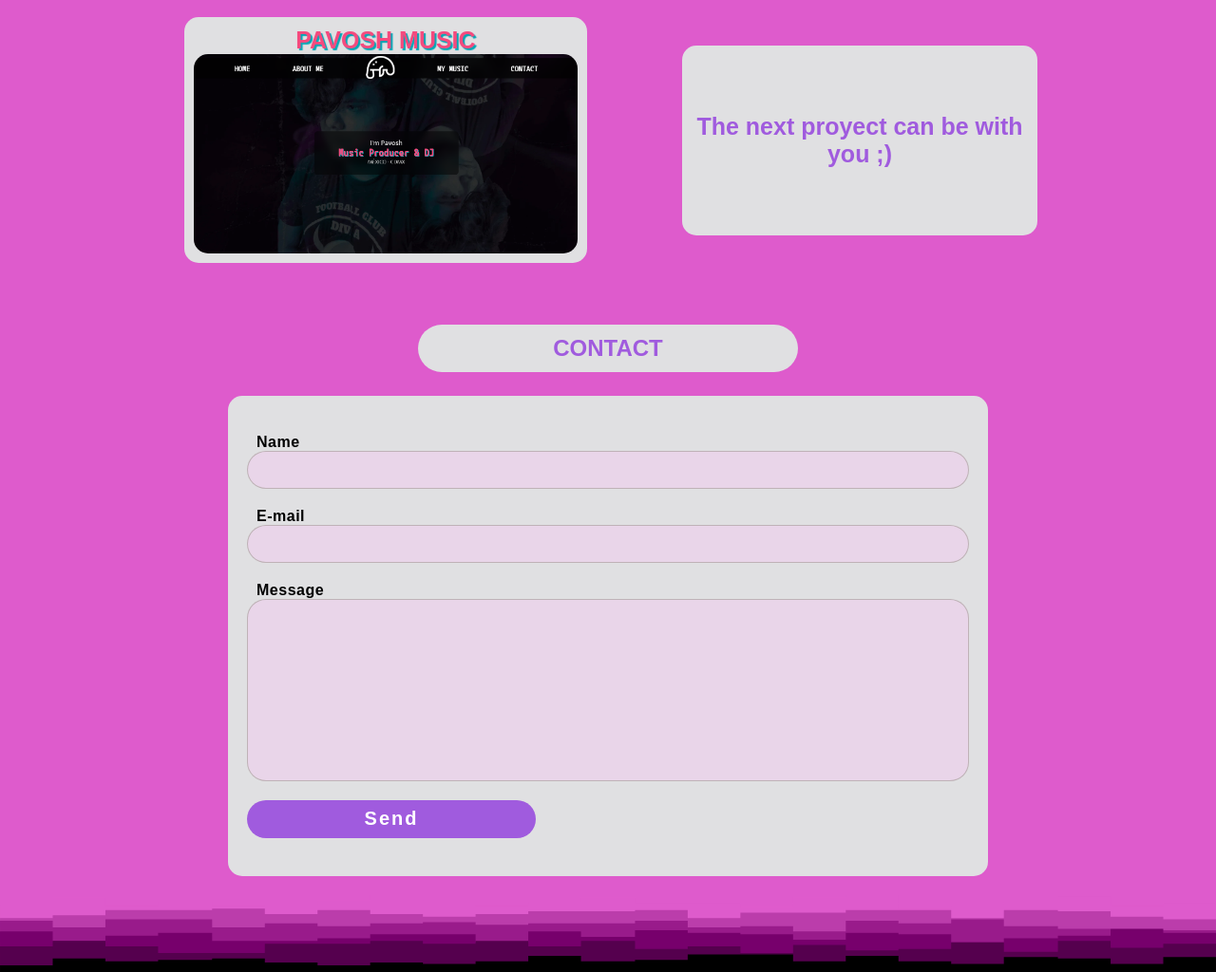
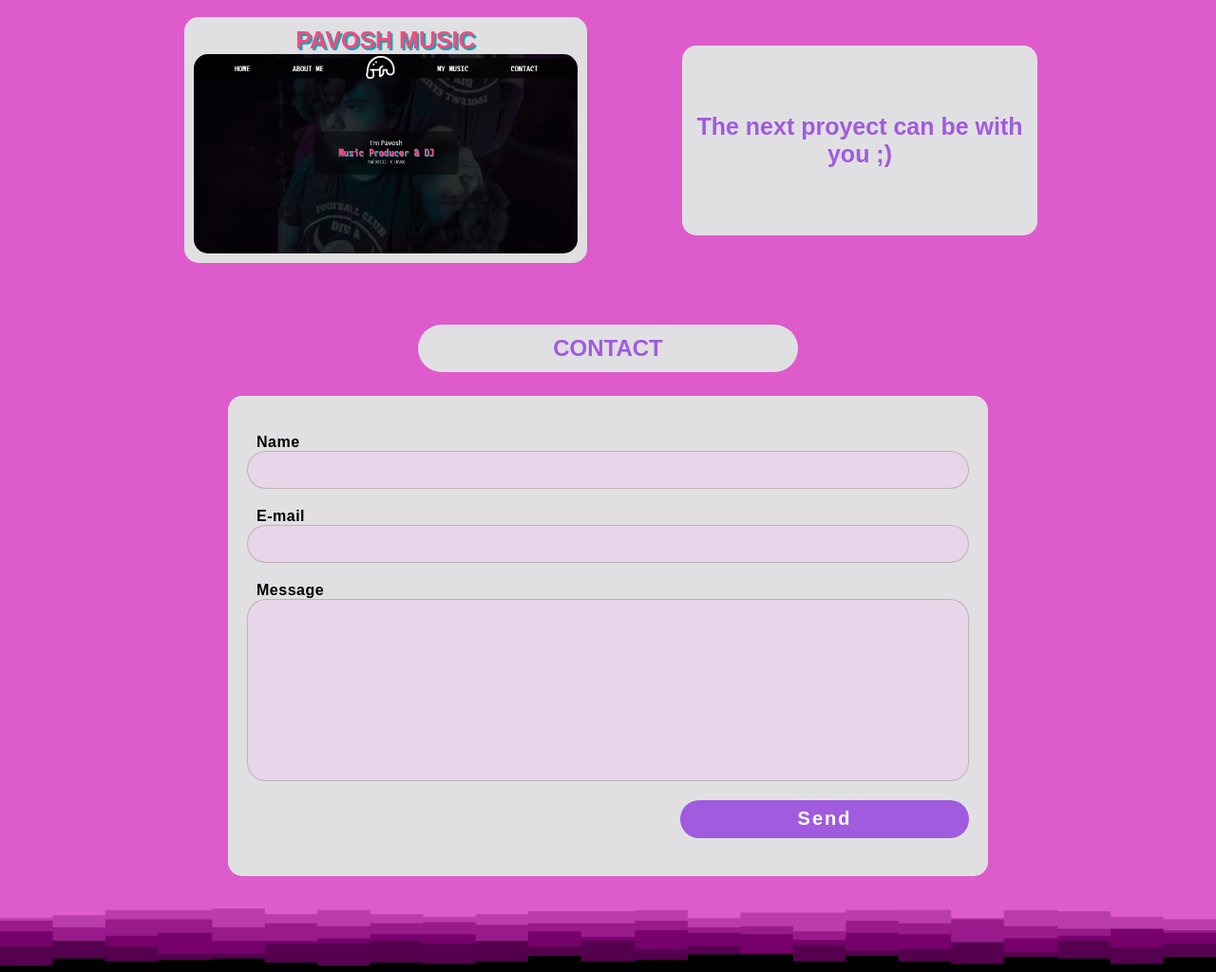
Before and after one commit to Ange10br/Angel-WebPage, a plain HTML site: page index.html in a window 1280 px wide. Shown: the part 2211-3235 px from the top of the page at 95% size. Drawn offline with Linux system fonts and the light colour scheme; a web font is replaced by a local one.

Commit message:
Se ajusta boton de submit

```diff
--- a/index.html
+++ b/index.html
@@ -1,5 +1,5 @@
 <!DOCTYPE html>
-<html lang="es">
+<html lang="en">
 <head>
     <meta charset="UTF-8">
     <meta http-equiv="X-UA-Compatible" content="IE=edge">
--- a/styles.css
+++ b/styles.css
@@ -614,6 +614,7 @@ ul, li {
 
     .contact-form-submit {
         width: 40%;
-        margin-left: 0;
+        margin-right: 0;
+        align-self: flex-end;
     }
 }
```
